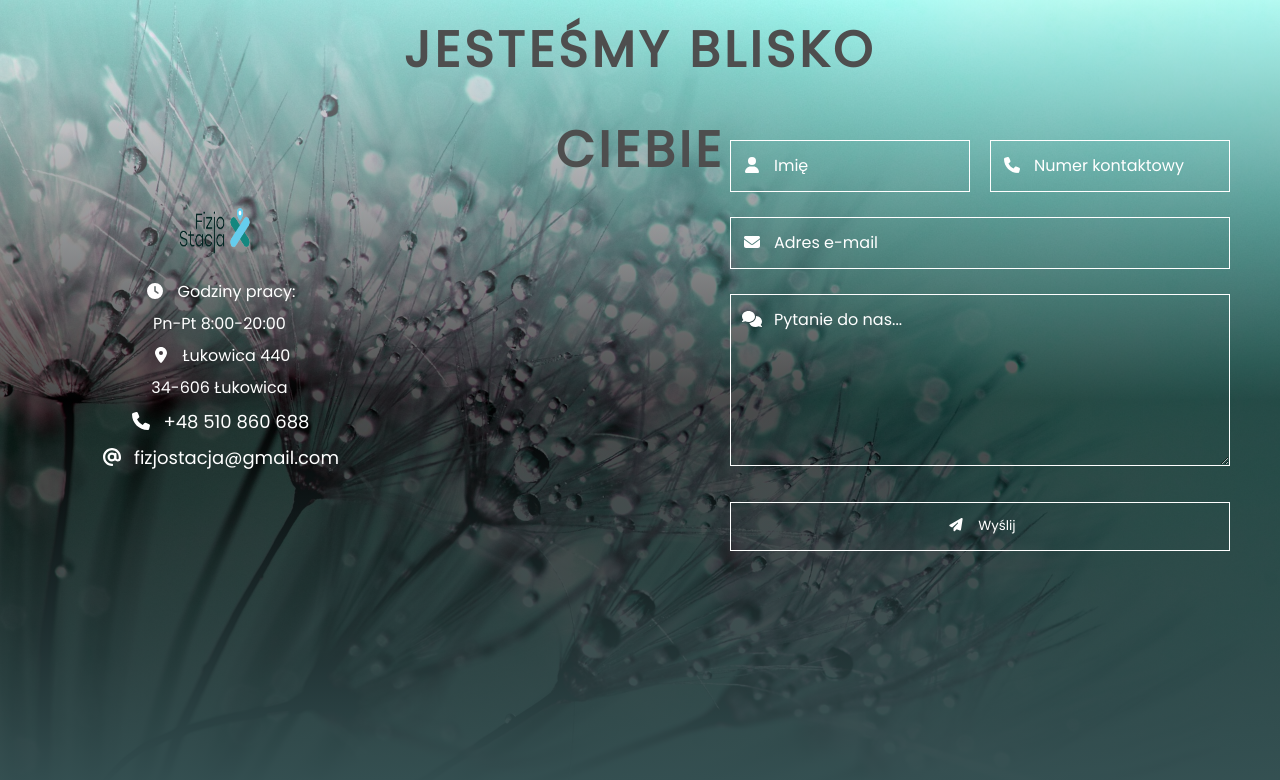
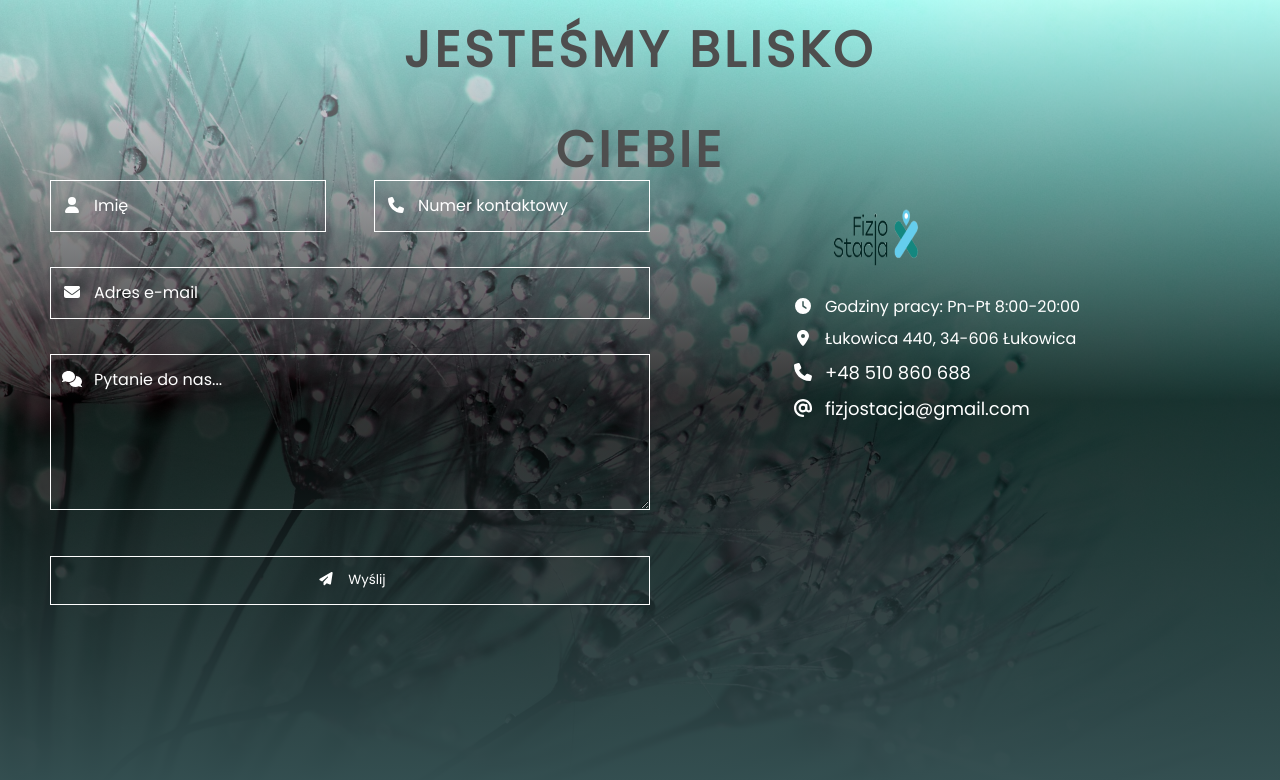
Before and after one commit to PaulinaDyrek/fizjp_app, a Next.js app: page /pages/contact in a window 1280 px wide. Shown: the top 780 px of the page. Built offline with nearby package versions, Linux system fonts and the light colour scheme.

Commit message:
create google maps api

```diff
--- a/app/layout.js
+++ b/app/layout.js
@@ -13,6 +13,10 @@ export default function RootLayout({ children }) {
     <html lang="en">
       <head>
         <link rel="icon" href="/logo2.png" />
+        <meta
+          name="viewport"
+          content="width=device-width,minimum-scale=0.5,initial-scale=1"
+        />
       </head>
       <body>{children}</body>
     </html>
--- a/app/page.js
+++ b/app/page.js
@@ -15,6 +15,7 @@ import Methods from './pages/Methods.js';
 import Header from './pages/Header.js';
 import Team from './pages/Team.js';
 import Footer from './pages/Footer.js';
+import Maps from './pages/Maps.js';
 
 
 export default function Web() {
@@ -31,6 +32,7 @@ export default function Web() {
       <Team></Team>
       <Review></Review>
       <ContactForm></ContactForm>
+      <Maps></Maps>
       <Footer></Footer>
     </layout>
   )
--- a/app/pages/Footer.js
+++ b/app/pages/Footer.js
@@ -22,7 +22,6 @@ export default function Footer(){
           <ul className='footer__list'>
             <li className='footer__link'><a href='#'>Fizjostacja</a></li>
             <li className='footer__link'><a href='#aboutMe'>O nas</a></li>
-            <li className='footer__link'><a href='#opinion'>Opinie</a></li>
             <li className='footer__link'><a href='#offer'>Oferta</a></li>
             <li className='footer__link'><a href='#opinion'>Opinie</a></li>
           </ul>
--- a/app/pages/contact/page.js
+++ b/app/pages/contact/page.js
@@ -1,40 +1,18 @@
 import styles from 'app/sass/contact-form.scss';
 import Image from 'next/image';
+import Script from 'next/script';
 import { FontAwesomeIcon } from "@fortawesome/react-fontawesome";
 import {faUser, faPhone, faEnvelope, faComments, faPaperPlane, faClock, faLocationDot, faAt } from "@fortawesome/free-solid-svg-icons";
+
 
 
 export default function ContactForm(){
   return(
     <div id='contact' className='form-container'>
-      <div className='info'>
-        <div className='info__short'>
-          <Image
-          src='/baner1.png'
-          width={150}
-          height={65}
-          />
-        </div>
-        <div className='info__short'>
-          <p><FontAwesomeIcon icon={faClock} style={{color: "#fff",width:'1.5rem', paddingRight:'10px'}}/>Godziny pracy:</p>
-          <p>Pn-Pt 8:00-20:00</p>
-        </div>
-        <div className='info__short'>
-          <p><FontAwesomeIcon icon={faLocationDot} style={{color: "#fff",width:'1.5rem', paddingRight:'10px'}}/>Łukowica 440</p>
-          <p>34-606 Łukowica</p>
-        </div>
-        <div className='info__short'>
-          <a href='tel:+485105860688'><FontAwesomeIcon icon={faPhone} style={{color: "#fff",width:'1.5rem', paddingRight:'10px'}}/>+48 510 860 688</a>
-        </div>
-        <div className='info__short'>
-          <a href='mailto:fizjostacja@gmail.com'><FontAwesomeIcon icon={faAt} style={{color: "#fff",width:'1.5rem', paddingRight:'10px'}}/>fizjostacja@gmail.com</a>
-        </div>
-      </div>
       <div className='contact-title'>
         <h1>Jesteśmy blisko Ciebie</h1>
       </div>
-    <div className='bgc-img'></div>
-    <form className='form' action="https://formsubmit.co/eaa58d0a52aeee04d59bbdec1281a6db" method="POST">
+      <form className='form' action="https://formsubmit.co/eaa58d0a52aeee04d59bbdec1281a6db" method="POST">
     <input type="hidden" name="_captcha" value="false"/>
       <div className='row'>
         <div className='input-group'>
@@ -57,6 +35,32 @@ export default function ContactForm(){
       <button type='submit'><FontAwesomeIcon icon={faPaperPlane} style={{color: "#fff",width:'1.5rem', paddingRight:'10px'}}/>Wyślij</button>
     </form>
     <script scr='https://smtpjs.com/v3/smtp.js'></script>
+    <div className='info'>
+        <div className='info__short'>
+          <Image
+          src='/baner1.png'
+          width={180}
+          height={80}
+          />
+        </div>
+        <div className='info__short'>
+          <p><FontAwesomeIcon icon={faClock} style={{color: "#fff",width:'1.5rem', paddingRight:'10px'}}/>Godziny pracy: Pn-Pt 8:00-20:00</p>
+        </div>
+        <div className='info__short'>
+          <p><FontAwesomeIcon icon={faLocationDot} style={{color: "#fff",width:'1.5rem', paddingRight:'10px'}}/>Łukowica 440, 34-606 Łukowica</p>
+
+        </div>
+        <div className='info__short'>
+          <a href='tel:+485105860688'><FontAwesomeIcon icon={faPhone} style={{color: "#fff",width:'1.5rem', paddingRight:'10px'}}/>+48 510 860 688</a>
+        </div>
+        <div className='info__short'>
+          <a href='mailto:fizjostacja@gmail.com'><FontAwesomeIcon icon={faAt} style={{color: "#fff",width:'1.5rem', paddingRight:'10px'}}/>fizjostacja@gmail.com</a>
+        </div>
+      </div>
+      {/* <div className='google-maps'>
+        <h1 className='maps__title'>Tu jesteśmy</h1>
+        <div className='maps__container' id='map'><Script src='app/pages/Maps.js'></Script></div>
+      </div> */}
     </div>
 
   )
--- a/app/sass/contact-form.scss
+++ b/app/sass/contact-form.scss
@@ -4,21 +4,11 @@
   position: relative;
   top: 0;
   left: 0;
-  overflow: hidden;
   padding-top: 50px;
+  background-image:linear-gradient(to bottom, rgba(245, 246, 252, 0.52), rgba(0,0,0,0.8),#355153),url('/background-1.jpg');
+  background-size: cover;
 }
 
-.bgc-img{
-  position: absolute;
-  top: 0;
-  left: 0;
-  background-image:linear-gradient(to bottom, rgba(245, 246, 252, 0.52), rgba(0,0,0,0.7),#355153),url('/background-1.jpg');
-  width: 100%;
-  height: 100vh;
-  background-size: cover;
-  z-index: 1;
-
-}
 .contact-title{
   font-size: 25px;
   font-weight: 400;
@@ -29,35 +19,33 @@
   transform: translate(-50%,-0);
   text-transform: uppercase;
   color:rgb(78, 78, 78);
-  z-index: 2;
-
+  z-index: 1;
 }
 
 .form{
   position: absolute;
-  top:5%;
-  right: 50px;
+  top: 10%;
+  left: 50px;
   width: 90%;
-  max-width: 500px;
+  max-width: 600px;
   margin-top: 100px;
   z-index: 1;
-
 }
 
 .input-group{
-  margin-bottom: 25px;
+  margin-bottom: 35px;
   position: relative;
   z-index: 1;
 }
 
 .input, .text-area{
   width: 100%;
-  padding: 10px;
+  padding: 12px;
   outline: 0;
   border: 1px solid #fff;
   color: #fff;
   background-color: transparent;
-  font-size: 15px;
+  font-size: 13px;
 }
 label{
   height: 100%;
@@ -68,7 +56,7 @@ label{
   color: #fff;
   cursor: text;
   transition: 0.2s;
-  z-index: 2;
+  z-index: 1;
 }
 
 button{
@@ -81,12 +69,12 @@ button{
   cursor: pointer;
 }
 
-input:focus~label,
-input:valid~label,
-textarea:focus~label,
-textarea:valid~label{
-  top: -40px;
-  font-size: 14px;
+.input:focus ~label,
+.input:valid ~label,
+.text-area:focus ~label,
+.text-area:valid ~label{
+  top: -10px;
+  font-size: 13px;
 }
 
 .row{
@@ -96,18 +84,20 @@ textarea:valid~label{
 }
 
 .row .input-group{
-  flex-basis: 48%;
+  flex-basis: 46%;
 
 }
 
 .info{
   position: absolute;
-  left: 100px;
+  right: 200px;
   top: 25%;
-  z-index: 2;
+  z-index: 1;
   color: white;
 }
-
+.info__short{
+  text-align: left;
+}
 .info__short a{
   text-decoration: none;
   color: rgb(255, 255, 255);
@@ -115,3 +105,8 @@ textarea:valid~label{
   text-align: left;
   text-decoration: none;
 }
+
+.maps__container{
+  width: 50%;
+  height: 300px;
+}
--- a/package.json
+++ b/package.json
@@ -13,14 +13,16 @@
     "@fortawesome/fontawesome-svg-core": "^6.4.2",
     "@fortawesome/free-solid-svg-icons": "^6.4.2",
     "@fortawesome/react-fontawesome": "^0.2.0",
+    "@googlemaps/js-api-loader": "^1.16.2",
     "bootstrap": "^5.3.2",
     "eslint": "8.44.0",
     "eslint-config-next": "13.4.8",
     "font-awesome": "^4.7.0",
-    "next": "13.4.8",
+    "google-maps-react": "^2.0.6",
+    "next": "^13.5.6",
     "react": "18.2.0",
     "react-dom": "18.2.0",
-    "react-icons": "^4.10.1",
+    "react-icons": "^4.12.0",
     "sass": "^1.63.6",
     "swiper": "^10.3.1",
     "swr": "^2.2.0"
```
Also changed, not shown: app/pages/Maps.js (added, +41 -0 lines), 1 other file (tests, documents, lock files or other folders).
